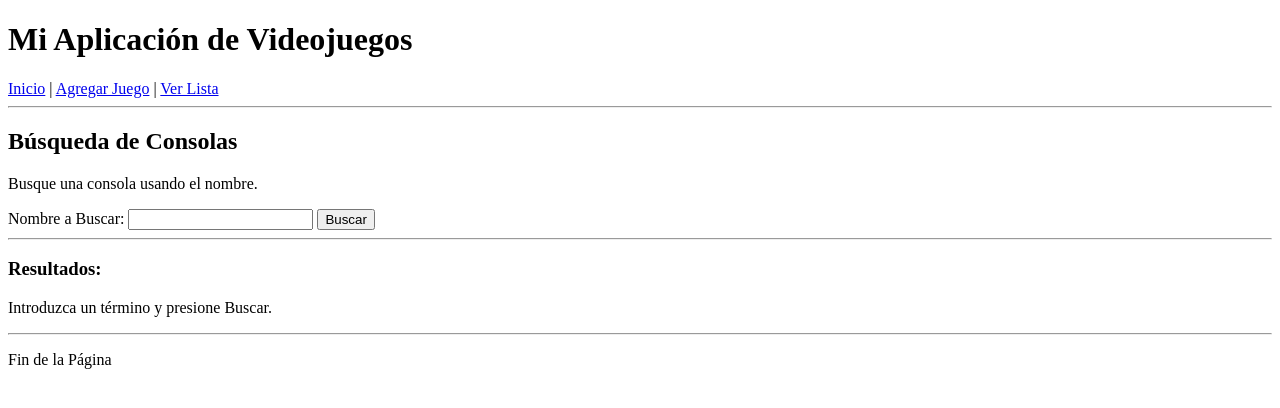
After one commit to Figallucas11/LucasFigal-Entrega3, a Django app: page /buscar-consola/ in a window 1280 px wide. The commit adds this page. Shown: the top 408 px of the page. Run offline with Django 5.2, Linux system fonts and the light colour scheme.

Commit message:
templates extra

```diff
--- a/inicio/urls.py
+++ b/inicio/urls.py
@@ -8,6 +8,8 @@ from inicio.views import (
     lista_consolas,
     lista_empresas,
     buscar_juego,
+    buscar_consola,
+    buscar_empresa,
     VerEmpresa,
     ActualizarEmpresa,
     EliminarEmpresa,
@@ -19,42 +21,23 @@ from inicio.views import (
     EliminarConsola,
 )
 urlpatterns = [
-    # ---------------------------------------------------------
-    # RUTAS DE INSERCIÓN (Nombres de URL y Vistas ajustadas a 'crear')
-    # ---------------------------------------------------------
     path('', inicio, name='inicio'),
-    path('crear-juego/', crear_juego, name='crear_juego'), # Cambiado a crear_juego
-    path('crear-consola/', crear_consola, name='crear_consola'), # Cambiado a crear_consola
-    path('crear-empresa/', crear_empresa, name='crear_empresa'), # Cambiado a crear_empresa
-
-    # ---------------------------------------------------------
-    # RUTAS DE LISTADO Y BÚSQUEDA (Mantienen el nombre)
-    # ---------------------------------------------------------
+    path('crear-juego/', crear_juego, name='crear_juego'),
+    path('crear-consola/', crear_consola, name='crear_consola'),
+    path('crear-empresa/', crear_empresa, name='crear_empresa'),
     path('lista-juegos/', lista_juegos, name='lista_juegos'),
     path('lista-consolas/', lista_consolas, name='lista_consolas'),
     path('lista-empresas/', lista_empresas, name='lista_empresas'),
     path('buscar-juego/', buscar_juego, name='buscar_juego'),
-    # --- EMPRESA ---
-    # Detalle (Ver)
+    path('buscar-consola/', buscar_consola, name='buscar_consola'),
+    path('buscar-empresa/', buscar_empresa, name='buscar_empresa'),
     path('ver-empresa/<int:pk>/', VerEmpresa.as_view(), name='ver_empresa'),
-    # Actualizar
     path('actualizar-empresa/<int:pk>/', ActualizarEmpresa.as_view(), name='actualizar_empresa'),
-    # Eliminar
     path('eliminar-empresa/<int:pk>/', EliminarEmpresa.as_view(), name='eliminar_empresa'),
-
-    # --- JUEGO ---
-    # Detalle (Ver)
     path('ver-juego/<int:pk>/', VerJuego.as_view(), name='ver_juego'),
-    # Actualizar
     path('actualizar-juego/<int:pk>/', ActualizarJuego.as_view(), name='actualizar_juego'),
-    # Eliminar
     path('eliminar-juego/<int:pk>/', EliminarJuego.as_view(), name='eliminar_juego'),
-
-    # --- CONSOLA ---
-    # Detalle (Ver)
     path('ver-consola/<int:pk>/', VerConsola.as_view(), name='ver_consola'),
-    # Actualizar
     path('actualizar-consola/<int:pk>/', ActualizarConsola.as_view(), name='actualizar_consola'),
-    # Eliminar
     path('eliminar-consola/<int:pk>/', EliminarConsola.as_view(), name='eliminar_consola'),
 ]
--- a/inicio/views.py
+++ b/inicio/views.py
@@ -71,6 +71,27 @@ def buscar_juego(request):
 
     return render(request, 'buscar_juego.html', {'resultados': resultados, 'termino_buscado': busqueda})
 
+def buscar_consola(request):
+    busqueda = request.GET.get('busqueda', None)
+
+    if busqueda:
+        resultados = Consola.objects.filter(nombre__icontains=busqueda)
+    else:
+        resultados = []
+
+    return render(request, 'buscar_consola.html', {'consolas': resultados, 'termino_buscado': busqueda})
+
+
+def buscar_empresa(request):
+    busqueda = request.GET.get('busqueda', None)
+
+    if busqueda:
+        resultados = Empresa.objects.filter(nombre__icontains=busqueda)
+    else:
+        resultados = []
+
+    return render(request, 'buscar_empresa.html', {'empresas': resultados, 'termino_buscado': busqueda})
+
 # --- EMPRESA ---
 
 # VISTA DE DETALLE
--- /dev/null
+++ b/templates/buscar_consola.html
@@ -0,0 +1,39 @@
+{% extends 'base.html' %}
+
+{% block title %}Búsqueda de Consolas{% endblock title %}
+
+{% block content %}
+    <h2>Búsqueda de Consolas</h2>
+    <p>Busque una consola usando el nombre.</p>
+
+    <form method="get" action="{% url 'buscar_consola' %}">
+        {% csrf_token %}
+
+        <label for="id_busqueda">Nombre a Buscar:</label>
+        <input type="text" id="id_busqueda" name="busqueda" value="{{ termino_buscado|default:'' }}">
+
+        <button type="submit">Buscar</button>
+    </form>
+
+    <hr>
+
+    <h3>Resultados:</h3>
+
+    {% if resultados %}
+        <ul>
+        {% for consola in resultados %}
+            <li>
+                {{ consola.nombre }} (Lanzamiento: {{ consola.lanzamiento }})
+                | <a href="{% url 'ver_consola' consola.pk %}">Ver</a>
+                | <a href="{% url 'actualizar_consola' consola.pk %}">Actualizar</a>
+                | <a href="{% url 'eliminar_consola' consola.pk %}">Eliminar</a>
+            </li>
+        {% endfor %}
+        </ul>
+    {% elif termino_buscado %}
+        <p>No se encontraron consolas que coincidan con "{{ termino_buscado }}".</p>
+    {% else %}
+        <p>Introduzca un término y presione Buscar.</p>
+    {% endif %}
+
+{% endblock content %}
--- a/templates/buscar_juego.html
+++ b/templates/buscar_juego.html
@@ -4,7 +4,7 @@
 
 {% block content %}
     <h2>Búsqueda de Juegos</h2>
-    <p>Busque un juego por parte de su nombre.</p>
+    <p>Busque un juego usando el nombre.</p>
 
     <form method="get">
         {% csrf_token %}
```
Also changed, not shown: templates/buscar_empresa.html (added, +39 -0 lines), templates/inicio.html (+9 -2 lines).
